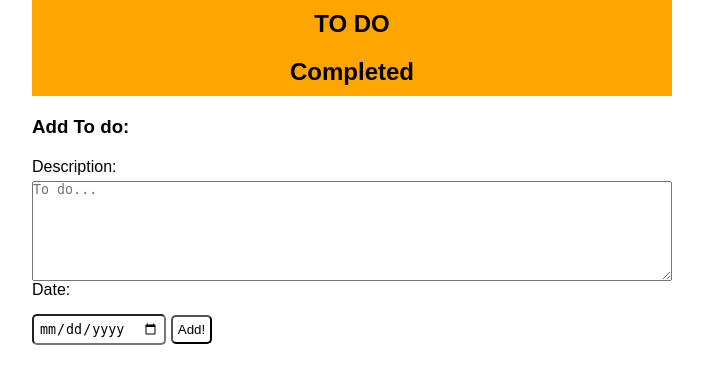
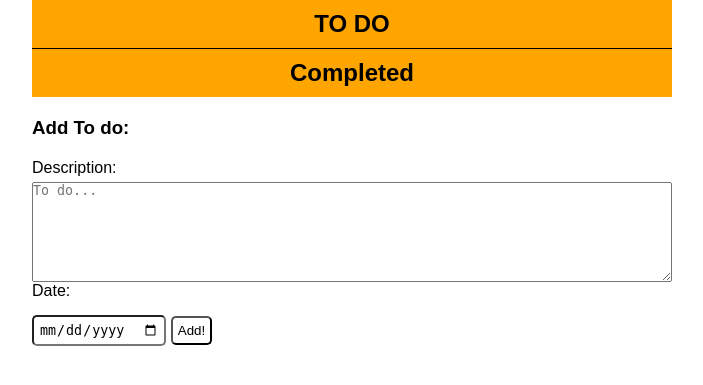
Before and after one commit to aldofiore28/TODOApp, a PHP site: page /templates/homePage.phtml in a window 1280 px wide. Shown: the top 385 px of the page, without its empty margins (288-991 px from the left). Run offline with PHP 8.4, Linux system fonts and the light colour scheme.

Commit message:
changed styling of page

```diff
--- a/templates/homePage.phtml
+++ b/templates/homePage.phtml
@@ -88,6 +88,10 @@
             border-radius: 5px;
         }
 
+        .todos {
+            border-bottom: 1px solid #000000;
+        }
+
     </style>
 </head>
 <body>
@@ -100,7 +104,7 @@
                 }
             ?>
         </section>
-        <section class="todos">
+        <section>
             <h1 class="title">Completed</h1>
             <?php
                 if(isset($completedTodos)) {
```
